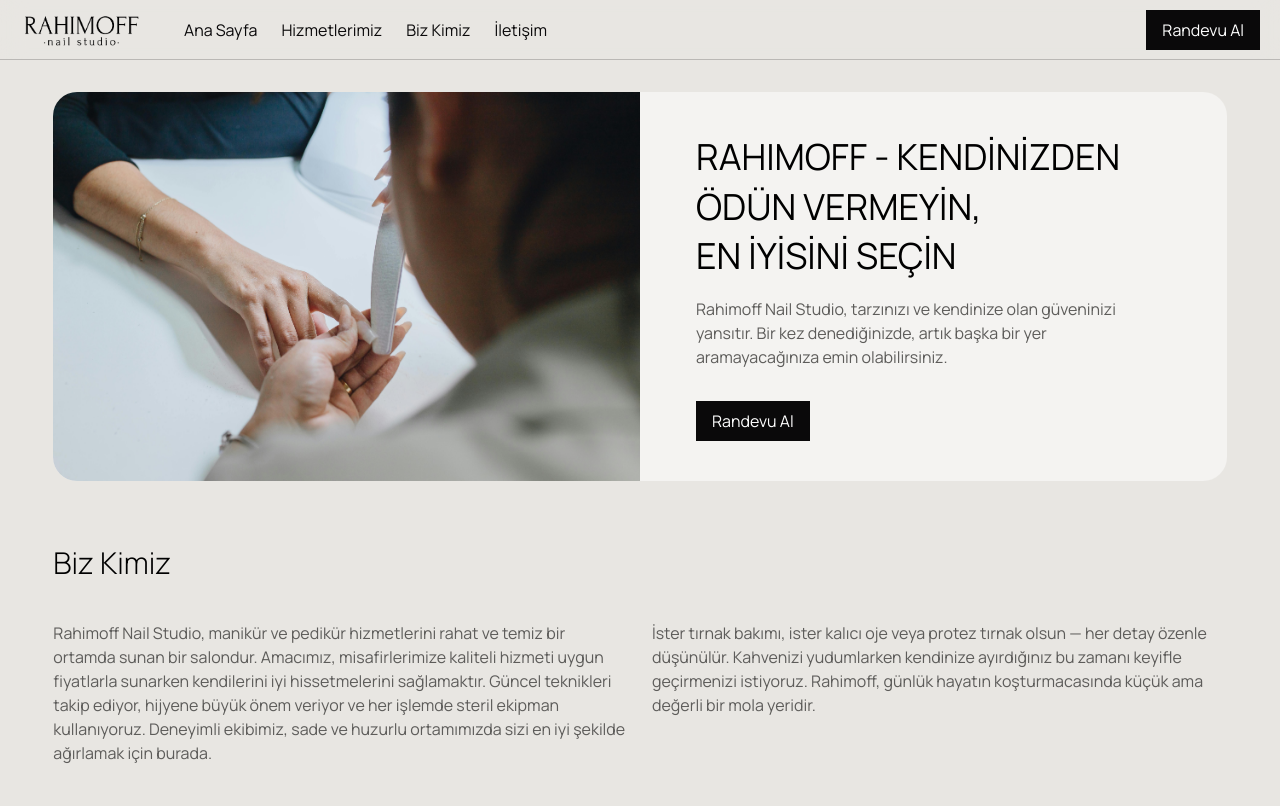
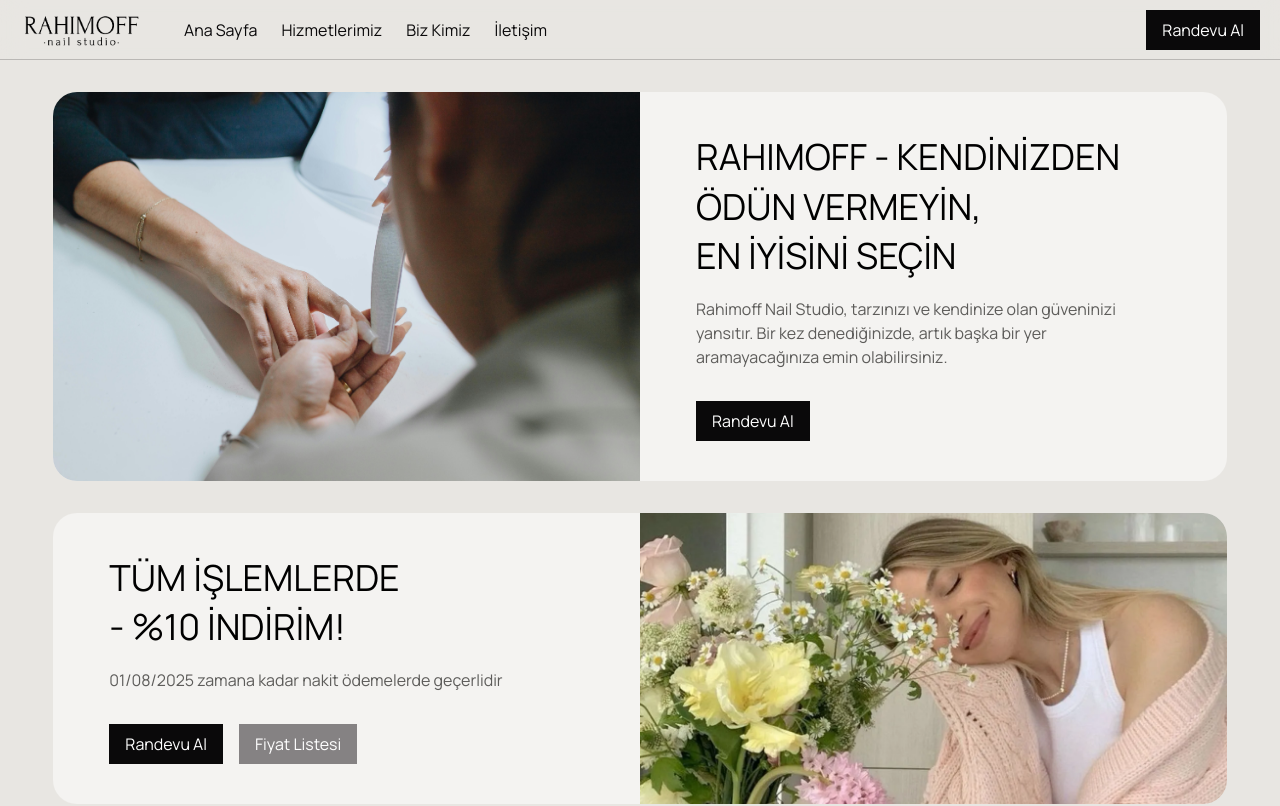
Before and after one commit to ruslanrahimov/rahimoff-nail-studio-react-app, a React (Vite) app: page / in a window 1280 px wide. Shown: the top 806 px of the page. Built offline with nearby package versions, Linux system fonts and the light colour scheme.

Commit message:
add hero component

```diff
--- a/src/App.jsx
+++ b/src/App.jsx
@@ -20,12 +20,12 @@
       <div className="main-content ">
         <Routes>
           <Route index path="/" element={<Home />} />
-          <Route path="/services" element={<Services />} />
-          <Route path="/about" element={<About />} />
-          <Route path="/contacts" element={<Contacts />} />
+          <Route path="services" element={<Services />} />
+          <Route path="about" element={<About />} />
+          <Route path="contacts" element={<Contacts />} />
           <Route path="*" element={<ErrorPage />} />
-          <Route path="/rules" element={<SalonRules />} />
-          <Route path="/privacy" element={<PrivacyPolicy />} />
+          <Route path="rules" element={<SalonRules />} />
+          <Route path="privacy" element={<PrivacyPolicy />} />
         </Routes>
       </div>
       <Footer />
--- /dev/null
+++ b/src/components/Hero/Hero.jsx
@@ -0,0 +1,22 @@
+
+const Hero = ({ title, text, image, isReversed, children }) => {
+  return (
+    <section
+      className={`grid grid-cols-2 grid-rows-1 rounded-3xl mb-8 bg-chinese-200 max-md:bg-transparent max-md:grid-cols-1 max-md:grid-rows-2`}
+    >
+      <div
+        className={`hero-image w-full bg-cover row-span-2 bg-center ${isReversed ? "min-lg:col-start-2 min-lg:col-end-3 min-lg:rounded-r-3xl" : "min-lg:col-start-1 min-lg:col-end-2 min-lg:rounded-l-3xl"} max-md:row-span-1`}
+        style={{ backgroundImage: `url(${image})` }}
+      ></div>
+      <div className="hero-content px-14 py-10  max-md:p-8">
+        <h1 className="text-4xl mb-4 leading-snug max-lg:text-xl max-lg:font-light max-lg:text-center">
+          {title}
+        </h1>
+        <p className="mb-8 text-platinum-800 max-lg:text-[14px] max-lg:text-center">{text}</p>
+        <div className="flex">{children}</div>
+      </div>
+    </section>
+  );
+};
+
+export default Hero;
--- a/src/components/Home.jsx
+++ b/src/components/Home.jsx
@@ -1,4 +1,5 @@
 import AppointmentButton from "./AppointmentButton.jsx";
+import SecondaryLinkButton from "./SecondaryLinkButton.jsx";
 import SectionHeader from "./SectionHeader.jsx";
 import Values from "./Values.jsx";
 import Brands from "./Brands/Brands.jsx";
@@ -7,6 +8,7 @@
 import FAQItem from "./FAQItem/FAQItem.jsx";
 import PresentationSlider from "./PresentationSlider/PresentationSlider.jsx";
 import { portfolioSliderData } from "../data/portfolioSliderData.js";
+import Hero from "./Hero/Hero.jsx";
 
 const baseUrl = import.meta.env.BASE_URL;
 const wpChatLink = import.meta.env.VITE_WP_CHAT_LINK;
@@ -69,25 +71,27 @@
 
   return (
     <div className="home-container mt-15 w-11/12 mx-auto pt-8 max-md:w-full max-md:pt-2 ">
-      <section className="home__hero-container grid grid-cols-2 rounded-3xl mb-16 bg-chinese-200 max-lg:bg-transparent max-lg:grid-cols-1 max-lg:grid-rows-2">
-        <div
-          className="hero-image h-full bg-cover bg-center min-lg:rounded-l-3xl"
-          style={{ backgroundImage: `url(${baseUrl}main.jpg)` }}
-        ></div>
-        <div className="hero-content px-14 py-10 max-md:p-8">
-          <h1 className="text-4xl mb-4 leading-snug max-lg:text-xl max-lg:font-light max-lg:text-center">
-            RAHIMOFF - KENDİNİZDEN ÖDÜN VERMEYİN, EN İYİSİNİ SEÇİN
-          </h1>
-          <p className="mb-8 text-platinum-800 max-lg:text-[14px] max-lg:text-center">
-            Rahimoff Nail Studio, tarzınızı ve kendinize olan güveninizi yansıtır. Bir kez
-            denediğinizde, artık başka bir yer aramayacağınıza emin olabilirsiniz.
-          </p>
-          <div className="flex">
-            <AppointmentButton url={wpChatLink}>Randevu Al</AppointmentButton>
-          </div>
-        </div>
-      </section>
       <section className="about mb-16 max-md:px-2">
+        <Hero
+          title="RAHIMOFF - KENDİNİZDEN ÖDÜN VERMEYİN, EN İYİSİNİ SEÇİN"
+          text="Rahimoff Nail Studio, tarzınızı ve kendinize olan güveninizi yansıtır. Bir kez
+      denediğinizde, artık başka bir yer aramayacağınıza emin olabilirsiniz."
+          image={`${baseUrl}main.jpg`}
+          isReversed={false}
+        >
+          <AppointmentButton url={wpChatLink}>Randevu Al</AppointmentButton>
+        </Hero>
+        <Hero
+          title="TÜM İŞLEMLERDE - %10 İNDİRİM!"
+          text="01/08/2025 zamana kadar nakit ödemelerde geçerlidir"
+          image={`${baseUrl}discount-cover.webp`}
+          isReversed={true}
+        >
+         <div className="flex gap-4 w-full max-md:flex-col">
+           <AppointmentButton url={wpChatLink}>Randevu Al</AppointmentButton>
+           <SecondaryLinkButton path="/services" >Fiyat Listesi</SecondaryLinkButton>
+         </div>
+        </Hero>
         <SectionHeader>Biz Kimiz</SectionHeader>
         <div className="about-content grid grid-cols-2 gap-6 max-lg:grid-cols-1 max-lg:grid-rows-subgrid max-lg:gap-4">
           <p className="text-platinum-800 max-lg:text-center">
--- /dev/null
+++ b/src/components/SecondaryLinkButton.jsx
@@ -0,0 +1,14 @@
+import { NavLink } from "react-router";
+
+const SecondaryLinkButton = ({ path, children }) => {
+  return (
+    <NavLink
+      to={path}
+      className="block bg-charcoal-300 text-white text-center px-4 py-2 hover:bg-charcoal-900 transition cursor-pointer max-md:w-full "
+    >
+      {children}
+    </NavLink>
+  );
+};
+
+export default SecondaryLinkButton;
--- a/src/data/portfolioSliderData.js
+++ b/src/data/portfolioSliderData.js
@@ -26,7 +26,8 @@
     id: 6,
     name: "staleks",
     image: `${baseUrl}port-6.webp`,
-  },{
+  },
+  {
     id: 7,
     name: "lunaline",
     image: `${baseUrl}port-7.webp`,
```
Also changed, not shown: public/discount-cover.webp (added).
